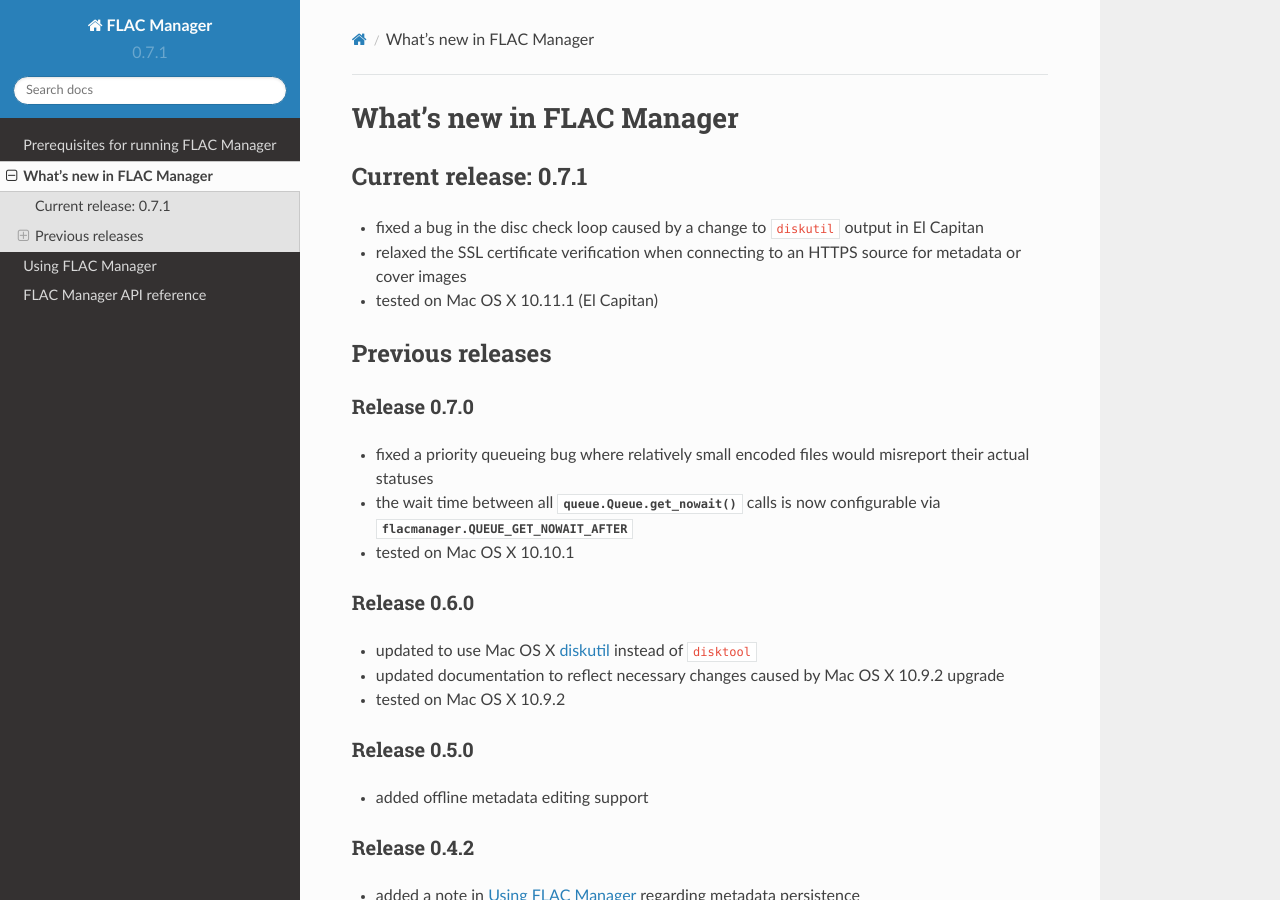
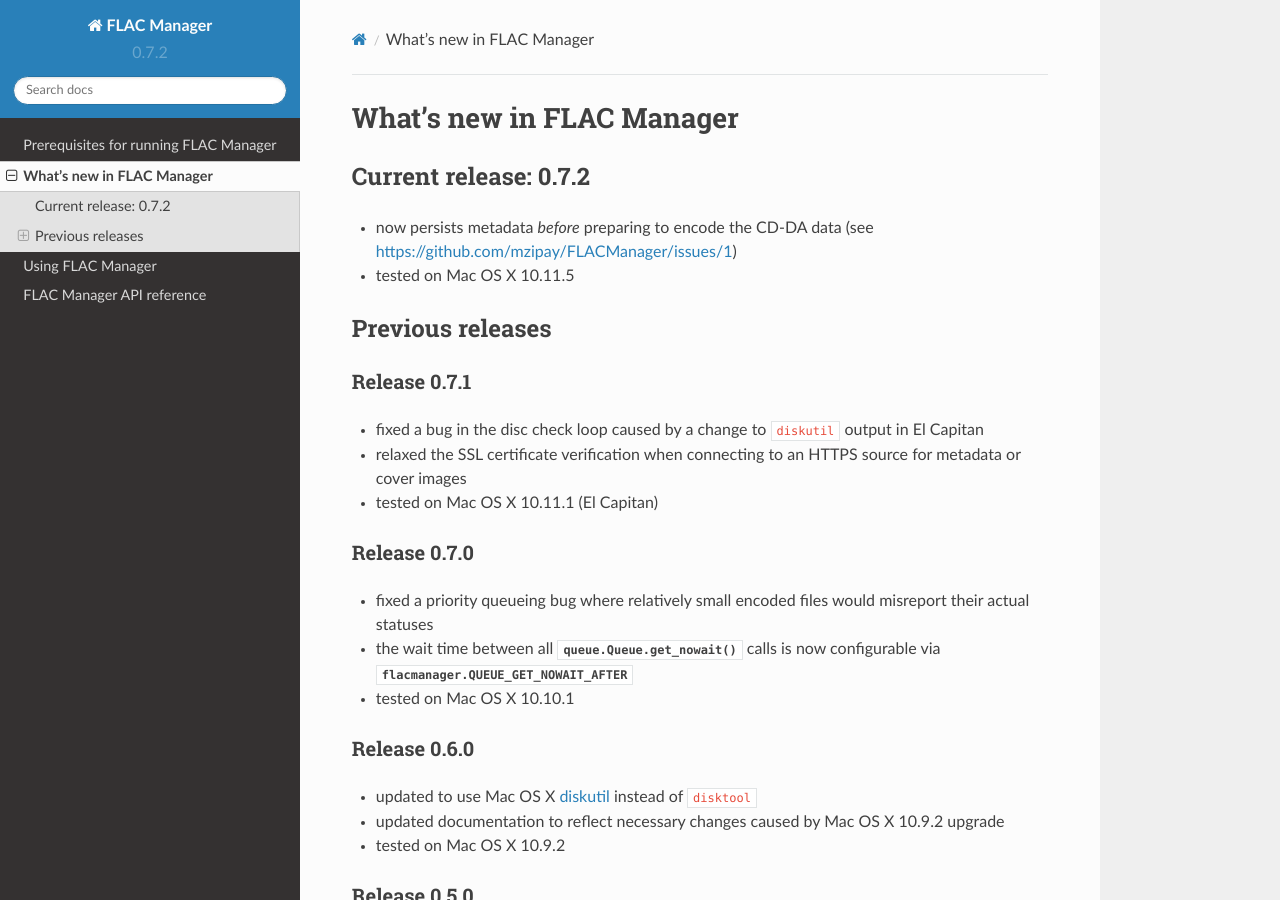
Before and after one commit to mzipay/FLACManager, a Sphinx documentation site: the page built from doc/source/whats-new.rst, in a window 1280 px wide and 900 px high. Built offline with Sphinx 7.4.7 and the Read the Docs theme 2.0.0, drawn with Linux system fonts in a browser that asks for light colours; some of the changed text lies outside the part shown.

Commit message:
issues/1: persist metadata before preparing encoder

```diff
--- a/doc/source/conf.py
+++ b/doc/source/conf.py
@@ -51,16 +51,16 @@ master_doc = 'index'
 
 # General information about the project.
 project = 'FLAC Manager'
-copyright = '2013 - 2015, Matthew Zipay'
+copyright = '2013 - 2016, Matthew Zipay'
 
 # The version info for the project you're documenting, acts as replacement for
 # |version| and |release|, also used in various other places throughout the
 # built documents.
 #
 # The short X.Y version.
-version = '0.7.1'
+version = '0.7.2'
 # The full version, including alpha/beta/rc tags.
-release = '0.7.1'
+release = '0.7.2'
 
 # The language for content autogenerated by Sphinx. Refer to documentation
 # for a list of supported languages.
@@ -239,7 +239,7 @@ man_pages = [
 #  dir menu entry, description, category)
 texinfo_documents = [
   ('index', 'FLACManager', 'FLAC Manager Documentation',
-   'Matthew Zipay', 'FLACManager', 'One line description of project.',
+   'Matthew Zipay', 'FLACManager', 'FLAC+MP3 encoding at once with metadata aggregation',
    'Miscellaneous'),
 ]
 
--- a/doc/source/whats-new.rst
+++ b/doc/source/whats-new.rst
@@ -4,14 +4,20 @@ What's new in FLAC Manager
 
 Current release: |release|
 ==========================
+* now persists metadata *before* preparing to encode the CD-DA data
+  (see https://github.com/mzipay/FLACManager/issues/1)
+* tested on Mac OS X 10.11.5
+
+Previous releases
+=================
+
+Release 0.7.1
+-------------
 * fixed a bug in the disc check loop caused by a change to ``diskutil`` output
   in El Capitan
 * relaxed the SSL certificate verification when connecting to an HTTPS source
   for metadata or cover images
 * tested on Mac OS X 10.11.1 (El Capitan)
-
-Previous releases
-=================
 
 Release 0.7.0
 -------------
--- a/flacmanager.py
+++ b/flacmanager.py
@@ -26,7 +26,7 @@
 # SOFTWARE OR THE USE OR OTHER DEALINGS IN THE SOFTWARE.
 
 __author__ = "Matthew Zipay <mattz@ninthtest.net>"
-__version__ = "0.7.1"
+__version__ = "0.7.2"
 
 """
 Please read the following articles before using FLAC Manager!
@@ -1421,6 +1421,7 @@ class FLACManager(tk.Frame):
             self.encoding_status_frame = None
         self.disc_eject_button.config(state=tk.DISABLED)
         self.rip_and_tag_button.config(state=tk.DISABLED)
+        self._persist_metadata()
         try:
             encoder = self._prepare_encoder()
         except Exception as e:
@@ -1429,7 +1430,6 @@ class FLACManager(tk.Frame):
             self.disc_eject_button.config(state=tk.NORMAL)
             self.rip_and_tag_button.config(state=tk.NORMAL)
         else:
-            self._persist_metadata()
             encoder.start()
             self._monitor_encoding_progress()
         self.__logger.debug("RETURN")
```
